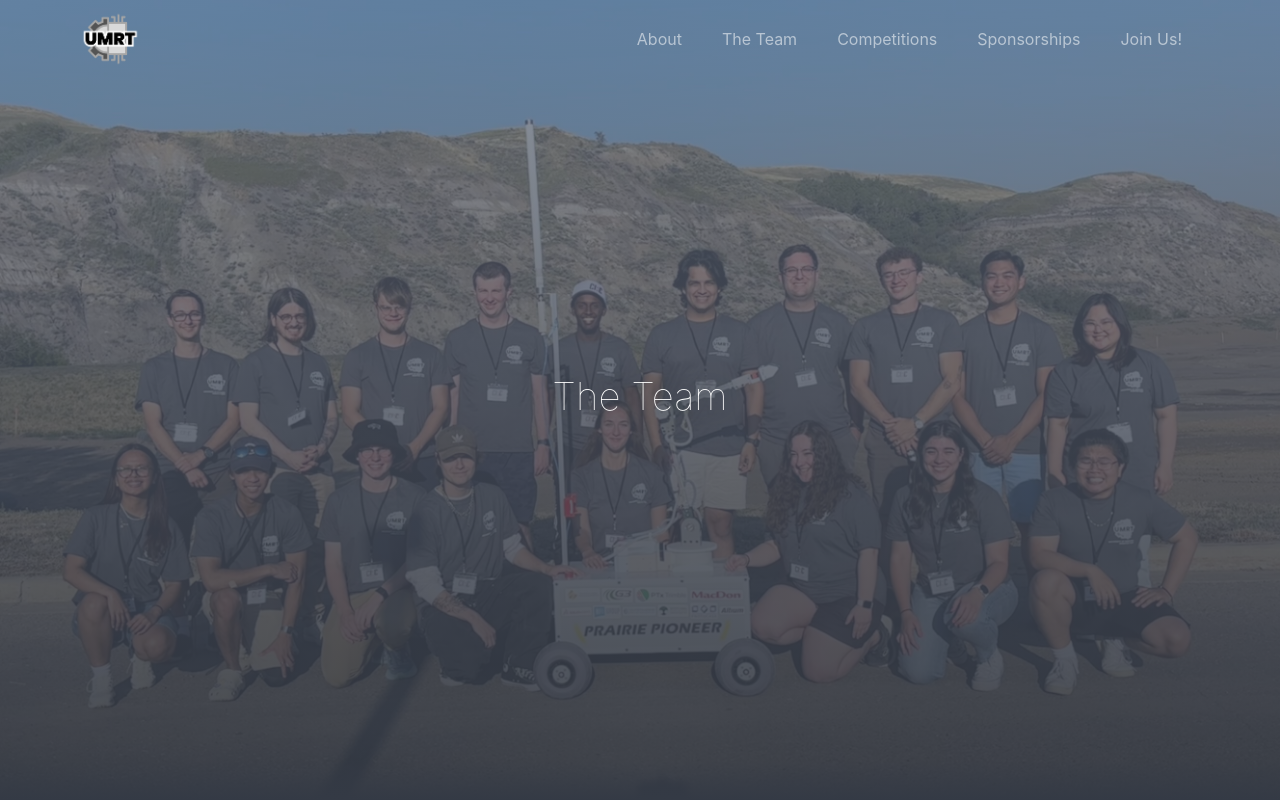
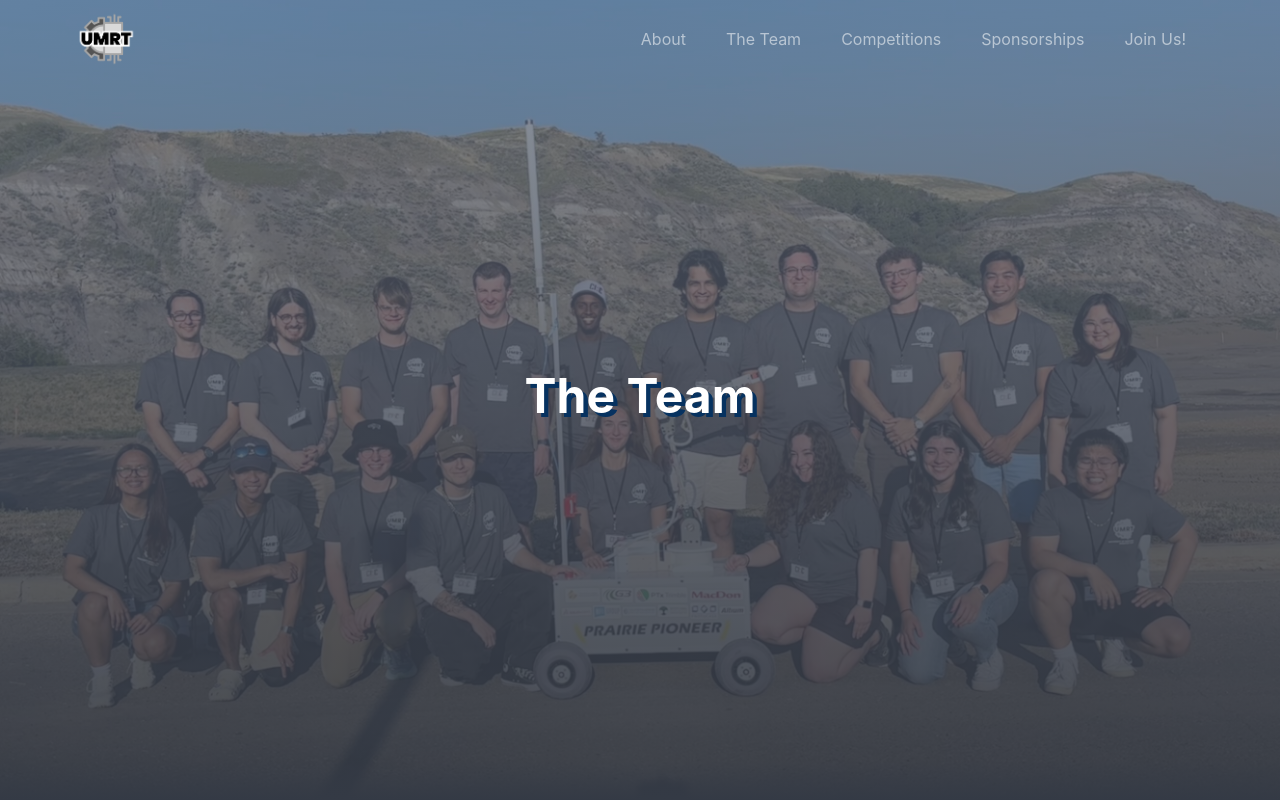
Before and after one commit to UMRoboticsTeam/UMRT-Website, a Nuxt app: page /team in a window 1280 px wide. Shown: the top 800 px of the page. Built offline with nearby package versions, Linux system fonts and the light colour scheme.

Commit message:
Revamped hero style for updated UMRT look

```diff
--- a/components/Footer.vue
+++ b/components/Footer.vue
@@ -1,6 +1,6 @@
 <template>
   <footer class="bg-dark py-5">
-    <div class="small px-4 px-lg-5 px-1 text-muted" style="width: 30vw; min-width: 300px;">
+    <div class="small px-4 px-lg-5 px-1 text-muted" style="width: 30vw; min-width: 400px;">
       <h4>Contact</h4>
       <hr>
       <!-- <b>Email:</b> exec.umrt@gmail.com<br> -->
--- a/components/Header.vue
+++ b/components/Header.vue
@@ -2,8 +2,8 @@
   <header>
 
     <!-- <nav class="navbar navbar-expand-lg navbar-light fixed-top py-3 navbar-shrink" id="mainNav"> -->
-    <nav class="navbar navbar-expand-lg navbar-dark fixed-top navbar-shrink" id="mainNav">
-      <div class="container px-4 px-lg-2">
+    <nav class="navbar navbar-expand-lg navbar-dark fixed-top navbar-shrink">
+      <div class="container px-2 px-lg-1">
 
         <!-- <img :src="UMRTLogo" class="" style="height: 64px; padding: 0; margin: 0;"> -->
         <!-- <a class="navbar-brand" href="/">UofM Robotics Team</a> -->
@@ -15,17 +15,9 @@
           <ul class="navbar-nav ms-auto my-2 my-lg-0">
             <li class="nav-item"><a class="nav-link" href="/#about">About</a></li>
             <li class="nav-item"><a class="nav-link" href="/team">The Team</a></li>
-            <!-- <li class="nav-item dropdown">
-              <a class="nav-link" href="/team/" aria-expanded="false">The Team</a>
-              <div class="dropdown-menu" aria-labelledby="navbarDropdownMenuLink">
-                <a class="dropdown-item" href="/team/">Current Team</a>
-                <a class="dropdown-item" href="/team/#archive">Past Teams</a>
-              </div>
-            </li> -->
             <li class="nav-item"><a class="nav-link" href="/competitions">Competitions</a></li>
             <li class="nav-item"><a class="nav-link" href="/sponsorships">Sponsorships</a></li>
             <li class="nav-item"><a class="nav-link" href="/#join">Join Us!</a></li>
-
           </ul>
         </div>
       </div>
@@ -71,21 +63,34 @@ header {
 
 }
 nav {
-  background-color: #24252900;
+  background: #24252900;
+  /* background: linear-gradient(180deg, rgba(53,54,59,0) 0%, rgba(36,37,41,0) 85%); */
   box-shadow: none;
 
   /* transition: background-color 0.2s ease; */
   transition: all 0.4s ease;
 }
-html:is([data-scroll='1']) nav {
-  background-color: #242529;
+nav::before {
+  position: absolute;
+  content: "";
+  top: 0;
+  right: 0;
+  bottom: 0;
+  left: 0;
+  background: linear-gradient(180deg, rgba(53,54,59,1) 0%, rgba(36,37,41,1) 85%);
+  z-index: -1;
+  transition: all 0.4s ease;
+  opacity: 0;
+}
+html:is([data-scroll='1']) nav::before {
+  opacity: 1;
   color: #ffffff;
-  /* box-shadow: 0 0.5rem 1rem rgba(0, 0, 0, 0.15); */
   box-shadow: 0 0 15px 0px #000000FF;
 }
 
 .navbar {
   padding: 2px;
+
 }
 
 .navbar-collapse .show {
@@ -116,6 +121,7 @@ html:is([data-scroll='1']) .dropdown .dropdown-menu {
   color: #ffffff;
   /* box-shadow: 0 0.5rem 1rem rgba(0, 0, 0, 0.15); */
   /* box-shadow: 0 0 15px 0px #000000FF; */
+
 
 }
 
--- a/components/Hero.vue
+++ b/components/Hero.vue
@@ -46,7 +46,8 @@
         <!-- Only Title -->
         <div v-if="showLogo != 'true'">
           <!-- <h1 class="text-white font-weight-bold">{{  title  }}</h1> -->
-          <h1 class="text-white" style="font-size: 3vw; font-weight: 100; text-shadow: 0px 0px 2rem #000e;">{{ title }}</h1>
+          <!-- <h1 class="text-white" style="font-size: 3vw; font-weight: 100; text-shadow: 0px 0px 2rem #000e;">{{ title }}</h1> -->
+          <h1 class="title">{{ title }}</h1>
           <slot></slot>
         </div>
 
@@ -146,4 +147,12 @@ function parallax() {
     justify-content: center;
     width: 100%;
   }
+
+.title {
+  color: white;
+  /* font-size: 4vw; */
+  font-size: 3rem;
+  font-weight: bold;
+  text-shadow: 0.09em 0.09em #063260;
+}
 </style>
--- a/pages/index.vue
+++ b/pages/index.vue
@@ -8,8 +8,12 @@
           <h1 class="text-white font-weight-bold">Robotics Team</h1>
         </Hero> -->
         <Hero title="" :imgSrc="HeroImg" backgroundPosition="bottom">
-          <h1 class="text-white" style="font-size: 2vw; font-weight: 100; text-shadow: 0px 0px 2rem #000e;">University of Manitoba</h1>
-          <h1 class="text-white" style="font-size: 6vw; font-weight: 100; text-shadow: 0px 0px 2rem #000e;">Robotics Team</h1>
+          <!-- <h1 class="text-white" style="font-size: 2vw; font-weight: 100; text-shadow: 0px 0px 2rem #000e;">University of Manitoba</h1> -->
+          <!-- <h1 class="text-white" style="font-size: 6vw; font-weight: 100; text-shadow: 0px 0px 2rem #000e;">Robotics Team</h1> -->
+
+          <h1 class="title">UNIVERSITY OF MANITOBA</h1>
+          <h1 class="title bigger">ROBOTICS TEAM</h1>
+
           <!-- <h1 class="text-white">Robotics Team</h1> -->
         </Hero>
 
@@ -194,3 +198,23 @@ useHead({
   ]
 })
 </script>
+
+
+<style scoped>
+.title-pre {
+
+}
+.title {
+  color: white;
+  font-size: 1.5rem;
+  font-weight: bold;
+  /* text-shadow: 0.05em 0.05em #063260, 0.1em 0.1em #063260; */
+  text-shadow: 0.09em 0.09em #063260;
+}
+.title.bigger {
+  font-size: 4rem;
+}
+
+
+
+</style>
```
